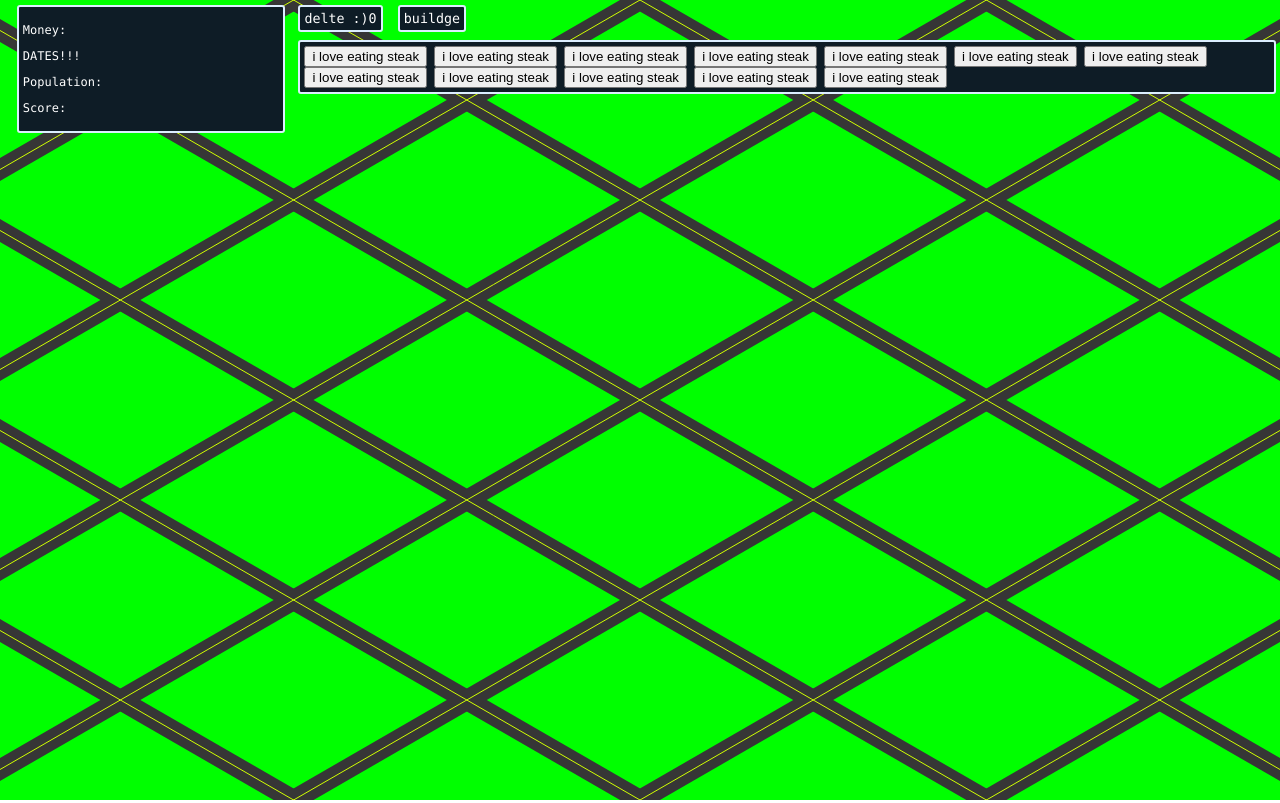
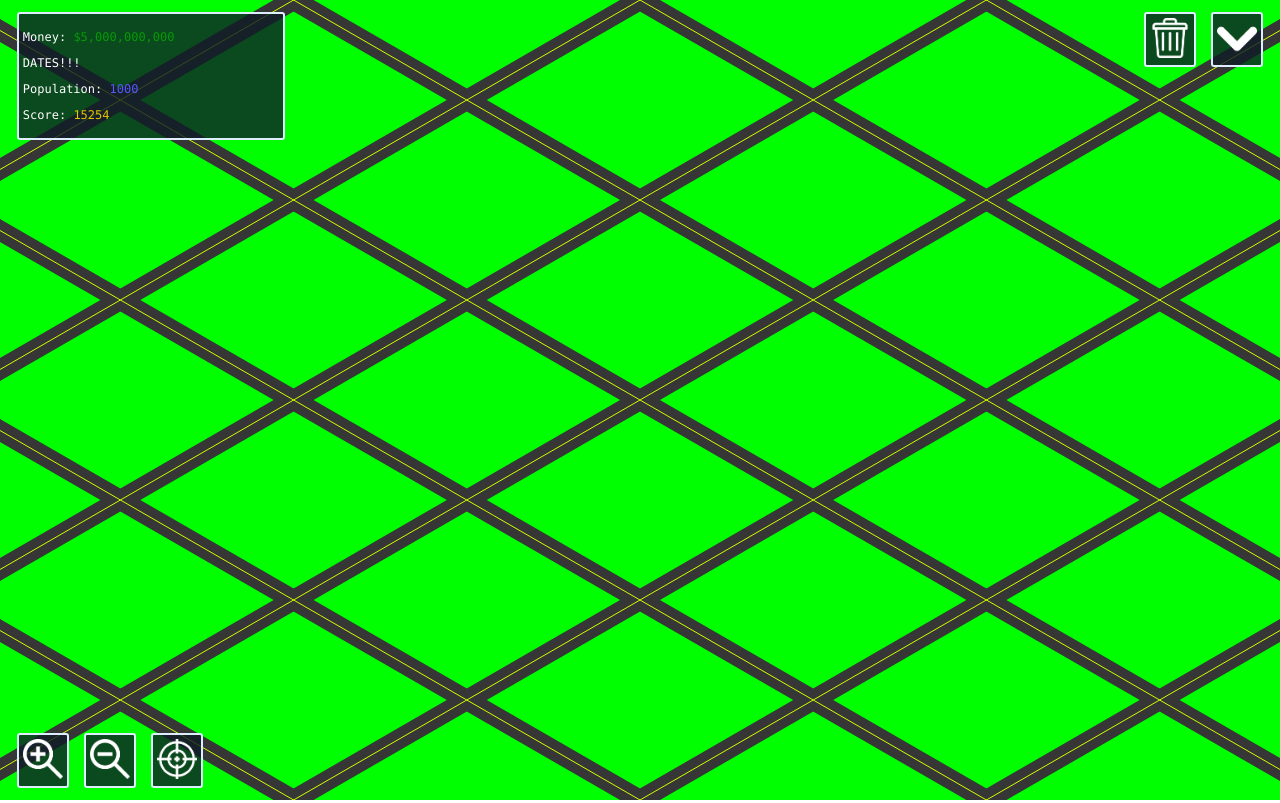
Before and after one commit to ultra-xd/sim-space, a website with bundled scripts: page index.html in a window 1280 px wide. Built offline with nearby package versions, Linux system fonts and the light colour scheme.

Commit message:
did some ui work

```diff
--- a/index.html
+++ b/index.html
@@ -17,19 +17,37 @@
 
         <div id="game-menu">
             <div class="general" id="stats-display">
-                <p> Money: <span id="stats-money-display"></span></p>
+                <p> Money: <span id="stats-money-display">$5,000,000,000</span></p>
                 <p id="stats-date-display"> DATES!!! </p>
-                <p> Population: <span id="stats-date-display"></span></p>
-                <p> Score: <span id="stats-score-display"></span></p>
+                <p> Population: <span id="stats-population-display">1000</span></p>
+                <p> Score: <span id="stats-score-display">15254</span></p>
             </div>
 
             <div id="construction-buttons">
-                <button class="general" id="construction-delete"> delte :)0 </button>
-                <button class="general" id="construction-build"> buildge </button>
+                <button class="icon" id="construction-delete">
+                    <img src="res/assets/icons/delete-icon.png">
+                </button>
+
+                <button class="icon dropdown-button" id="construction-build">
+                    <img src="res/assets/icons/dropdown-icon.png">
+                </button>
             </div>
 
+            <div id="map-control-buttons">
+                <button class="icon" id="map-zoom-in">
+                    <img src="res/assets/icons/zoom-in-icon.png">
+                </button>
 
-            <div class="general" id="buildings-display">
+                <button class="icon" id="map-zoom-out">
+                    <img src="res/assets/icons/zoom-out-icon.png">
+                </button>
+
+                <button class="icon" id="map-reset">
+                    <img src="res/assets/icons/reset-icon.png">
+                </button>
+            </div>
+
+            <div class="general dropdown" id="buildings-display">
                 <button> i love eating steak </button>
                 <button> i love eating steak </button>
                 <button> i love eating steak </button>
--- a/src/app/game.ts
+++ b/src/app/game.ts
@@ -30,7 +30,9 @@ export class Game {
 
     private gameState: GameState = GameState.STANDARD;
 
-    public constructor() {}
+    public constructor() {
+        this.GAME_MENU.setup();
+    }
 
     public tick(): void {
         this.ticks++;
@@ -39,7 +41,7 @@ export class Game {
         if (
             App.currentMousePosition != null &&
             App.previousMousePosition != null &&
-            App.mouseEvents.contains(0)
+            App.mouseEvents.contains(2)
         ) {
             // get the amount of units changed from movement from last tick to current tick
             const UNITS_CHANGE = this.CAMERA.pixelsToUnits(App.previousMousePosition).subtract(
@@ -97,10 +99,21 @@ export class GameMenu {
     public static readonly STATS_POPULATION_PARAGRAPH: HTMLParagraphElement = document.getElementById("stats-population-display") as HTMLParagraphElement;
     public static readonly STATS_SCORE_PARAGRAPH: HTMLParagraphElement = document.getElementById("stats-score-display") as HTMLParagraphElement;
     public static readonly STATS_DIV: HTMLDivElement = document.getElementById("stats-display") as HTMLDivElement;
+    public static readonly CONSTRUCTION_DELETE_BUTTON: HTMLButtonElement = document.getElementById("construction-delete") as HTMLButtonElement;
+    public static readonly CONSTRUCTION_BUILD_BUTTON: HTMLButtonElement = document.getElementById("construction-build") as HTMLButtonElement;
+    public static readonly CONSTRUCTION_BUILDINGS_DISPLAY_DIV: HTMLDivElement = document.getElementById("buildings-display") as HTMLDivElement;
 
     public constructor(private readonly _game: Game) {};
 
     public setup(): void {
-
+        GameMenu.CONSTRUCTION_BUILD_BUTTON.onclick = () => {
+            if (!GameMenu.CONSTRUCTION_BUILDINGS_DISPLAY_DIV.classList.contains("show")) {
+                GameMenu.CONSTRUCTION_BUILDINGS_DISPLAY_DIV.classList.add("show");
+                GameMenu.CONSTRUCTION_BUILD_BUTTON.classList.add("active");
+            } else {
+                GameMenu.CONSTRUCTION_BUILDINGS_DISPLAY_DIV.classList.remove("show");
+                GameMenu.CONSTRUCTION_BUILD_BUTTON.classList.remove("active");
+            }
+        };
     }
 }
--- a/src/css/style.css
+++ b/src/css/style.css
@@ -23,7 +23,7 @@ canvas#canvas {
     cursor: grab;
 }
 
-canvas#canvas:active:hover {
+canvas#canvas:active {
     cursor: grabbing;
 }
 
@@ -33,13 +33,13 @@ div#game-menu {
     top: 0px;
     z-index: 2;
     width: 100%;
-    height: 10%;
+    height: 100%;
 }
 
-.general {
+.general, .icon {
     border: 2px rgb(220, 238, 255) solid;
     border-radius: 3px;
-    background-color: rgb(14, 28, 38);
+    background-color: rgba(14, 28, 38, 0.8);
     font-family: Consolas;
     padding: 4px;
     margin: 4px;
@@ -47,9 +47,10 @@ div#game-menu {
     transition: 0.5s;
 }
 
-button.general:hover {
+button.general:hover, button.icon:hover {
     cursor: pointer;
     color: rgb(56, 123, 190);
+    border-color: rgb(56, 123, 190);
 }
 
 div#buildings-display {
@@ -66,11 +67,53 @@ div#stats-display {
 div#construction-buttons {
     position: absolute;
     top: 1%;
-    left: 23%;
+    right: 1%;
 }
 
 div#buildings-display {
     position: absolute;
-    top: 45%;
+    top: 10%;
     left: 23%;
 }
+
+span#stats-money-display {
+    color: rgb(6, 155, 6);
+}
+
+span#stats-population-display {
+    color: rgb(86, 89, 255);
+}
+
+span#stats-score-display {
+    color: rgb(231, 197, 0);
+}
+
+.dropdown {
+    opacity: 0;
+    transform: translateY(-20px);
+    transition: max-height 0.4s ease, opacity 0.4s ease, transform 0.4s ease;
+}
+
+.dropdown.show {
+    opacity: 1;
+    transform: translateY(0);
+}
+
+.icon img {
+    width: 40px;
+    height: 40px;
+}
+
+.dropdown-button img {
+    transition: 0.5s ease;
+}
+
+.dropdown-button.active img {
+    transform: rotate(180deg);
+}
+
+div#map-control-buttons {
+    position: absolute;
+    left: 1%;
+    bottom: 1%;
+}
```
Also changed, not shown: res/assets/icons/delete-icon.png (added), res/assets/icons/dropdown-icon.png (added), res/assets/icons/reset-icon.png (added), res/assets/icons/zoom-in-icon.png (added), res/assets/icons/zoom-out-icon.png (added), src/map/camera.ts (line endings or trailing spaces).
